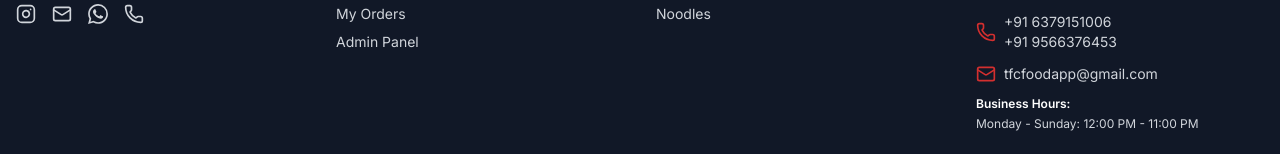
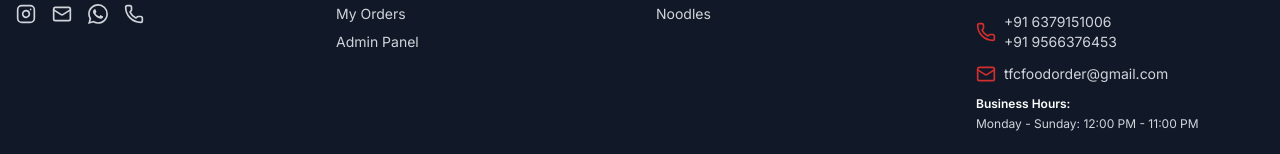
Before and after one commit to tnsurya7/tfcfoodapp, a Next.js app: page / in a window 1280 px wide. Shown: the part 2372-2526 px from the top of the page. Built offline with nearby package versions, Linux system fonts and the light colour scheme; no server answers; the database is empty.

Commit message:
feat: update business email address
- Change email from tfcfoodapp@gmail.com to tfcfoodorder@gmail.com
- Update footer contact information
- Update mailto link for email icon

```diff
--- a/src/components/layout/Footer.tsx
+++ b/src/components/layout/Footer.tsx
@@ -38,7 +38,7 @@ export default function Footer() {
                                 <Instagram className="w-5 h-5" />
                             </a>
                             <a
-                                href="mailto:tfcfoodapp@gmail.com"
+                                href="mailto:tfcfoodorder@gmail.com"
                                 className="hover:text-primary transition-colors"
                                 aria-label="Email"
                             >
@@ -145,10 +145,10 @@ export default function Footer() {
                             <li className="flex items-center space-x-2">
                                 <Mail className="w-5 h-5 text-primary flex-shrink-0" />
                                 <a
-                                    href="mailto:tfcfoodapp@gmail.com"
+                                    href="mailto:tfcfoodorder@gmail.com"
                                     className="hover:text-primary transition-colors"
                                 >
-                                    tfcfoodapp@gmail.com
+                                    tfcfoodorder@gmail.com
                                 </a>
                             </li>
                             <li className="text-xs">
```
